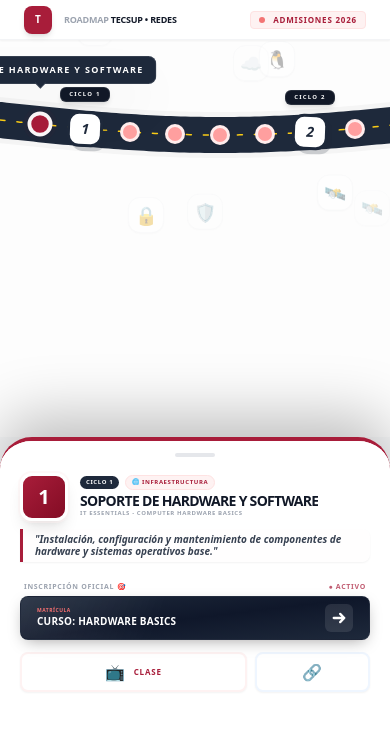
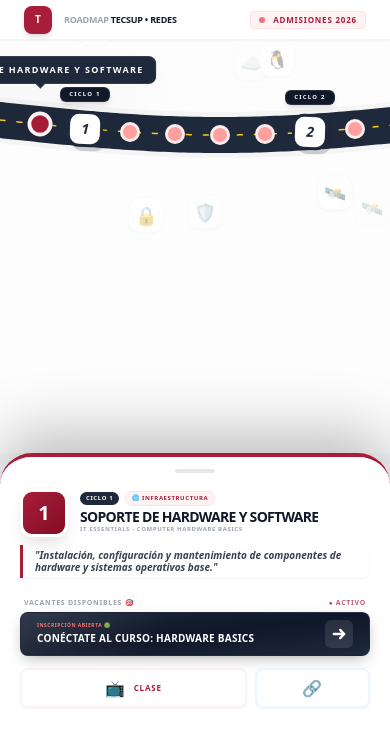
Before and after one commit to madelein-milagros/Ciclo-3---Redes, a React (Vite) app: page / in a window 390 px wide. Shown: the top 746 px of the page. Built offline with nearby package versions, Linux system fonts and the light colour scheme.

Commit message:
fix(roadmap): Adjust total width calculation and padding
Ensure correct total width for roadmap rendering and add extra bottom padding to prevent content from being obscured by mobile system bars.

```diff
--- a/App.tsx
+++ b/App.tsx
@@ -118,8 +118,7 @@ const App: React.FC = () => {
     };
   }, [roadmapItems, isMobile]);
 
-  const lastItemX = positionedItems.length > 0 ? positionedItems[positionedItems.length - 1].x : 0;
-  const totalWidth = lastItemX + (isMobile ? 120 : 220);
+  const totalWidth = positionedItems.length > 0 ? positionedItems[positionedItems.length - 1].x + (isMobile ? 120 : 220) : 1000;
 
   return (
     <div className="h-screen bg-[#f8f9fa] flex flex-col font-sans select-none text-gray-900 overflow-hidden">
@@ -202,7 +201,7 @@ const App: React.FC = () => {
         </div>
 
         <div key={activeCourseId} className="max-w-7xl mx-auto px-5 pt-2 pb-6 md:px-12 md:py-10 animate-fade-slide">
-          {/* Contenedor con Padding inferior extra (pb-24) para evitar cortes por botones del sistema */}
+          {/* pb-24 asegura que NADA sea tapado por la barra del sistema del celular */}
           <div className="grid grid-cols-1 md:grid-cols-12 gap-4 md:gap-12 items-start pb-24 md:pb-0">
 
             {/* Header Info - Compacto */}
@@ -250,11 +249,11 @@ const App: React.FC = () => {
                </div>
             </div>
 
-            {/* CTA Buttons - Ajuste crítico de altura y visibilidad */}
+            {/* CTA Buttons - Textos actualizados según solicitud */}
             <div className="md:col-span-4 flex flex-col gap-3 md:gap-6 mt-1 md:mt-0">
                <div className="space-y-1 md:space-y-3">
                   <p className="text-[7px] md:text-[10px] font-black text-gray-400 uppercase tracking-widest flex items-center justify-between px-1">
-                    <span>Inscripción Oficial 🎯</span>
+                    <span>Vacantes Disponibles 🎯</span>
                     <span className="text-[#a81d3a] animate-pulse">● ACTIVO</span>
                   </p>
                   <div className="grid grid-cols-1 gap-2 md:gap-4">
@@ -269,9 +268,9 @@ const App: React.FC = () => {
                         <div className="absolute inset-0 w-full h-full bg-gradient-to-r from-transparent via-white/10 to-transparent -translate-x-full group-hover:animate-shine-fast pointer-events-none"></div>
 
                         <div className="flex flex-col min-w-0 z-10">
-                           <span className="text-[5px] md:text-[10px] text-red-400 font-black uppercase tracking-widest">MATRÍCULA</span>
+                           <span className="text-[5px] md:text-[10px] text-red-400 font-black uppercase tracking-widest mb-0.5">INSCRIPCIÓN ABIERTA 🟢</span>
                            <span className="text-[10px] md:text-[20px] font-black uppercase tracking-wide truncate">
-                             {link.label}
+                             CONÉCTATE AL {link.label.toUpperCase()}
                            </span>
                         </div>
 
@@ -300,8 +299,8 @@ const App: React.FC = () => {
           </div>
         </div>
 
-        {/* Indicador de más contenido inferior (Solo móviles) */}
-        <div className="md:hidden sticky bottom-0 left-0 right-0 h-8 bg-gradient-to-t from-white to-transparent pointer-events-none"></div>
+        {/* Indicador visual inferior */}
+        <div className="md:hidden sticky bottom-0 left-0 right-0 h-4 bg-gradient-to-t from-white to-transparent pointer-events-none"></div>
       </footer>
 
       <style>{`
@@ -331,12 +330,6 @@ const App: React.FC = () => {
 
         ::-webkit-scrollbar { display: none; }
         .scrollbar-hide { -ms-overflow-style: none; scrollbar-width: none; }
-
-        @media (max-width: 767px) {
-          footer {
-            box-shadow: 0 -10px 40px rgba(0,0,0,0.2);
-          }
-        }
       `}</style>
 
       {/* Graduation Modal */}
```
